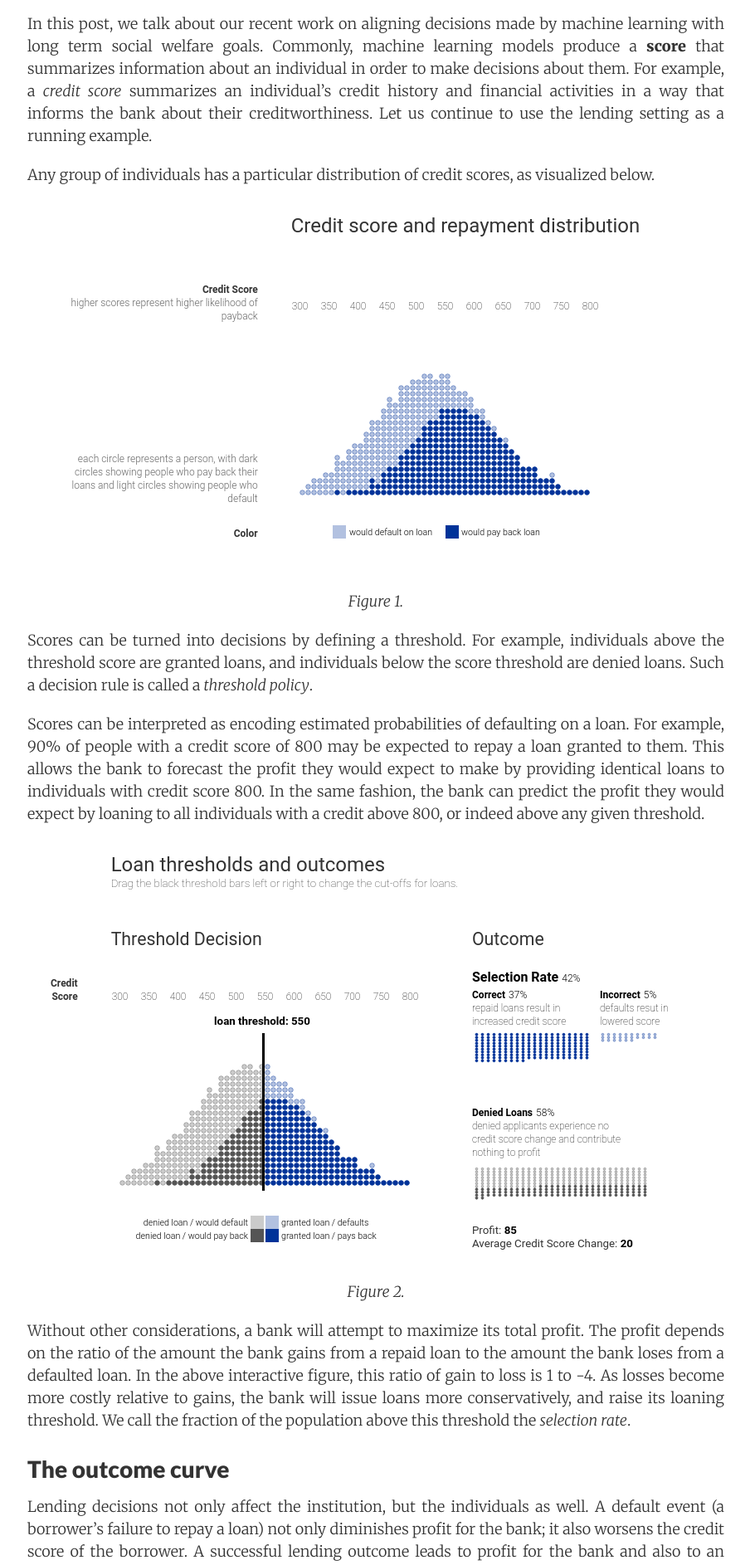
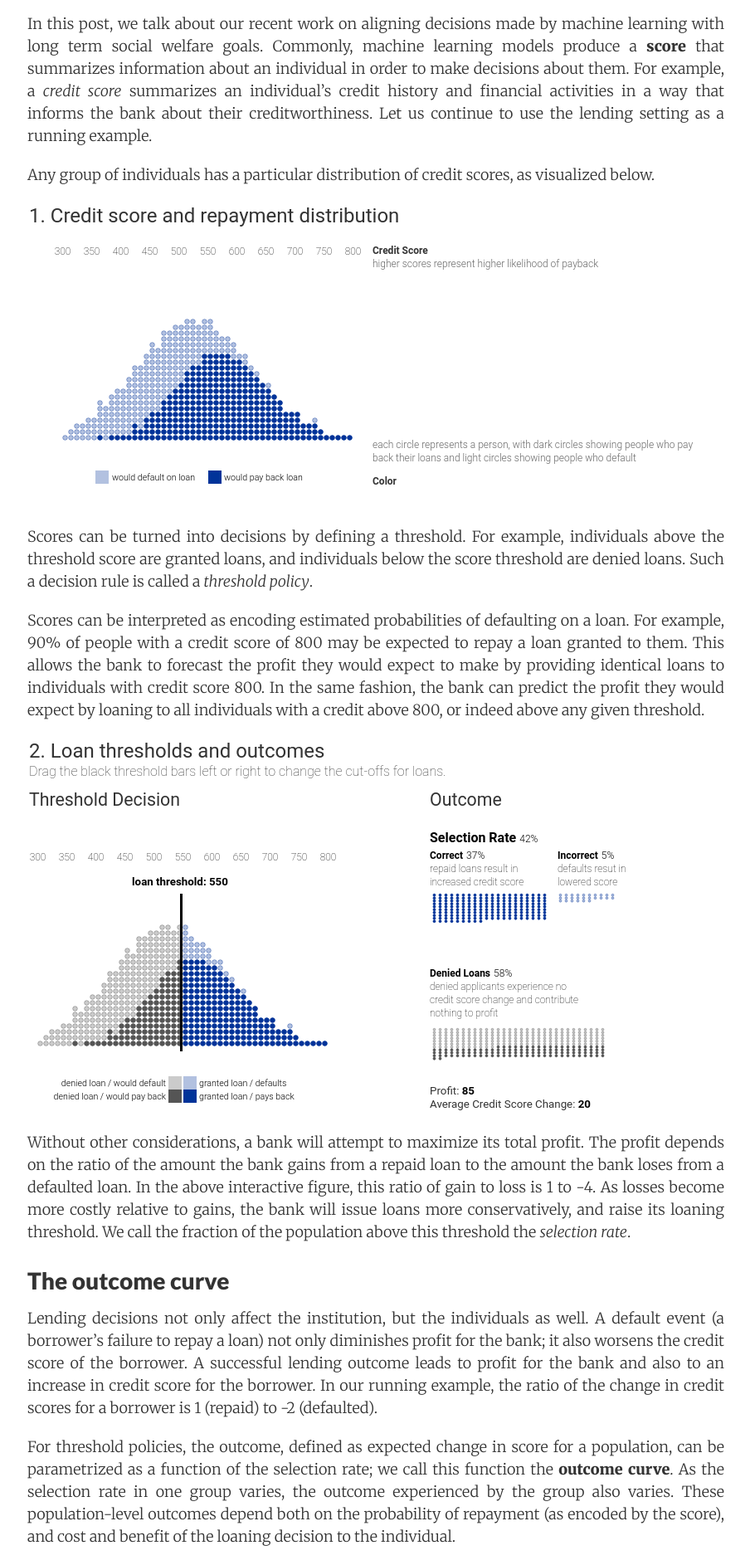
Before and after one commit to bairblog/bairblog.github.io, a Jekyll site: the page built from _posts/2018-05-17-delayed-impact.md, in a window 1280 px wide. Shown: the part 615-2501 px from the top of the page at 83% size, without its empty margins (187-1091 px from the left). Built offline with Jekyll 4.4.1, drawn with Linux system fonts in a browser that asks for light colours; nearby versions of some CDN libraries; some of the changed text lies outside the part shown.

Commit message:
figure layout changes and other todos

```diff
--- a/_includes/fairness_visualization/visualization.js
+++ b/_includes/fairness_visualization/visualization.js
@@ -1146,8 +1146,8 @@ function displayCurves(id, model, tprVal, fprVal, linked_model) {
   }
 
   var margin = {top: 10, right: 10, bottom: 20, left: 50},
-    width = 400 - margin.left - margin.right,
-    height = 150 - margin.top - margin.bottom;
+    width = 350 - margin.left - margin.right,
+    height = 110 - margin.top - margin.bottom;
       // set the ranges
   var x = d3.scaleLinear().range([0, width]);
   var y = d3.scaleLinear().range([0, height]);
@@ -1196,7 +1196,7 @@ function displayCurves(id, model, tprVal, fprVal, linked_model) {
   // gridlines in y axis function
   function make_y_gridlines() {
       return d3.axisLeft(y)
-          .ticks(5)
+          .ticks(4)
   }
 
   // add the X gridlines
@@ -1274,7 +1274,7 @@ function displayCurves(id, model, tprVal, fprVal, linked_model) {
   // Add the Y Axis
   svg.append("g")
         .attr('class', 'histogram-axis')
-        .call(d3.axisLeft(y).ticks(5));
+        .call(d3.axisLeft(y).ticks(4));
 
 
   function updateThreshold(t) {
@@ -1294,26 +1294,31 @@ function displayCurves(id, model, tprVal, fprVal, linked_model) {
  function singleHistogramTable() {
   document.getElementById('single-histogram-table').innerHTML = '<table>\
     <tr>\
+      <td colspan=2 align="left">\
+          <div class="figure-title">\
+          1. Credit score and repayment distribution\
+          </div>\
+      </td>\
       <td>&nbsp;</td>\
-      <td colspan=4 >\
-          <div class="figure-title">\
-          Credit score and repayment distribution\
-          </div>\
-      </td>\
     </tr>\
     <tr>\
+      <td valign="top" align="right", width="400">\
+        <div class="big-label" style="margin-bottom:20px"> </div>\
+        <div id="single-histogram"></div>\
+        <div id="single-histogram-legend" class="histogram-legend"></div>\
+      </td>\
       <td valign="top">\
         <table>\
-          <tr><td width="200" valign="top" align="right">\
-            <div style="margin-top:14px">\
+          <tr><td width="200" valign="top" align="left">\
+            <div style="margin-top:15px;margin-left:10px">\
             <span class="margin-bold">Credit Score</span><br>\
             <span class="margin-text">\
             higher scores represent higher likelihood of payback\
             </span>\
             </div>\
           </td></tr>\
-          <tr><td width="200" valign="bottom" align="right">\
-            <div style="margin-top:130px">\
+          <tr><td width="200" valign="bottom" align="left">\
+            <div style="margin-top:200px; margin-left:10px">\
             <span class="margin-text">\
             each circle represents a person,\
             with dark circles showing people who pay back their\
@@ -1321,18 +1326,13 @@ function displayCurves(id, model, tprVal, fprVal, linked_model) {
             </span>\
             </div>\
           </td></tr>\
-          <tr><td width="200" valign="bottom" align="right">\
-            <div style="margin-top:0px">\
+          <tr><td width="200" valign="bottom" align="left">\
+            <div style="margin-top:10px;margin-left:10px">\
             <span class="margin-bold">Color</span>\
             </div>\
           </td></tr>\
           </table>\
       </td>\
-      <td valign="top">\
-        <div class="big-label" style="margin-bottom:50px"> </div>\
-        <div id="single-histogram"></div>\
-        <div id="single-histogram-legend" class="histogram-legend"></div>\
-      </td>\
     </tr>\
   </table>';
  }
@@ -1340,10 +1340,9 @@ function displayCurves(id, model, tprVal, fprVal, linked_model) {
 function singleHistogramInteractiveTable() {
   document.getElementById('single-histogram-interactive-table').innerHTML = '<table>\
     <tr>\
-      <td>&nbsp;</td>\
       <td colspan=4>\
           <div class="figure-title">\
-          Loan thresholds and outcomes\
+          2. Loan thresholds and outcomes\
           </div>\
           <div class="figure-caption">\
           Drag the black threshold bars left or right to change the cut-offs for loans.<br>\
@@ -1351,31 +1350,6 @@ function singleHistogramInteractiveTable() {
       </td>\
     </tr>\
     <tr>\
-      <td valign="top">\
-        <table>\
-          <tr><td width="200" valign="top" align="right">\
-            <div style="margin-top:44px">\
-            <span class="margin-bold">Credit Score</span><br>\
-            <span class="margin-text">\
-            \
-            </span>\
-            </div>\
-          </td></tr>\
-          <tr><td width="200" valign="bottom" align="right">\
-            <div style="margin-top:160px">\
-            <span class="margin-text">\
-            \
-            </span>\
-            </div>\
-          </td></tr>\
-          <tr><td width="200" valign="bottom" align="right">\
-            <div style="margin-top:20px">\
-            <span class="margin-bold"></span>\
-            </div>\
-          </td></tr>\
-\
-        </table>\
-      </td>\
 \
       <td valign="top">\
         <div class="big-label" style="margin-bottom:50px">Threshold Decision</div>\
@@ -1399,7 +1373,7 @@ function singleHistogramInteractiveTable() {
 
  function comparisonTable() {
   document.getElementById('comparison-histogram-table').innerHTML = '<div class="figure-title">\
-    Simulating loan decisions for different groups\
+    4. Loan decisions for different groups\
   </div>\
   <div class="figure-caption">\
     Drag the black threshold bars left or right to change the cut-offs for loans.\
@@ -1418,10 +1392,10 @@ function singleHistogramInteractiveTable() {
         <div id="histogram-legend0_nocurves" class="histogram-legend"></div>\
         <div class="profit-readout"> Average Credit Score Change: <span class="readout" id="comparison0_chg"></div>\
       </td>\
-      <td width=20>&nbsp;</td>\
+      <td width=10>&nbsp;</td>\
       <td valign="top">\
         <!-- start upper right content label -->\
-        <div class="big-label" style="margin-left:10px">Red Population</div>\
+        <div class="big-label" style="margin-left:0px">Orange Population</div>\
         <!-- end upper right content label -->\
         <br><br>\
         <!-- start upper right content -->\
@@ -1434,7 +1408,7 @@ function singleHistogramInteractiveTable() {
     <tr>\
       <td valign="top">\
 \
-         <div id="profit-title" style="position:relative">\
+         <div id="profit-title" style="position:relative;margin:10px">\
            Total profit = <span id="total-profit_nocurves"></span>\
             <div style="position:absolute;left:-20;top:-20">\
             <svg>\
@@ -1445,7 +1419,7 @@ function singleHistogramInteractiveTable() {
             </div>\
           </div>\
       </td>\
-      <td width=20>&nbsp;</td>\
+      <td width=10>&nbsp;</td>\
       <td valign="top">\
       </td>\
     </tr>\
@@ -1453,11 +1427,11 @@ function singleHistogramInteractiveTable() {
 
 function comparisonCurvesTable() {
   document.getElementById('comparison-curves-table').innerHTML = '  <div class="figure-title">\
-    Simulating loan decisions for different groups\
+    6. Simulating loan decisions with constraints\
   </div>\
   <div class="figure-caption">\
-    Drag the black threshold bars left or right to change the cut-offs for loans.<br>\
-    Click on different preset loan strategies.\
+    Drag the black threshold bars left or right to change the cut-offs for loans.\
+    Click on preset loan strategies to seen fairness constraints in action.\
   </div>\
   <table>\
     <tr>\
@@ -1486,17 +1460,15 @@ function comparisonCurvesTable() {
     </tr>\
     <tr>\
       <td valign="top">\
-        <div class="big-label">Blue Population</div>\
-        <br><br>\
+        <div class="medium-label" style="margin-bottom:10px">Blue Population</div>\
         <div id="histogram0"></div>\
         <div id="histogram-legend0" class="histogram-legend"></div>\
       </td>\
-      <td width=20>&nbsp;</td>\
+      <td width=10>&nbsp;</td>\
       <td valign="top">\
         <!-- start upper right content label -->\
-        <div class="big-label" style="margin-left:10px">Red Population</div>\
+        <div class="medium-label" style="margin-left:0px;margin-bottom:10px">Orange Population</div>\
         <!-- end upper right content label -->\
-        <br><br>\
         <!-- start upper right content -->\
         <div id="histogram1"></div>\
         <div id="histogram-legend1" class="histogram-legend"></div>\
@@ -1504,40 +1476,41 @@ function comparisonCurvesTable() {
       </td>\
     </tr>\
     <tr>\
-      <td valign="top">\
+      <td colspan=3 valign="top" align="center">\
          <div id="profit-title" style="position:relative">\
-           Total profit = <span id="total-profit"></span>\
-            <div style="position:absolute;left:-20;top:-20">\
-            <svg>\
-            <rect class="annotation max-profit-annotation"\
-             x="10" y="10" width="230" height="50" rx="20" ry="20"\
-            />\
-            </svg>\
-            </div>\
+           Average credit score changes by group\
           </div>\
-      </td>\
-      <td width=20>&nbsp;</td>\
-      <td valign="top">\
       </td>\
     </tr>\
     <tr>\
-      <td valign="top" width=400>\
-        <div class="big-label" style="margin-bottom:20px;margin-left:10px">Average Credit Score Change</div>\
+      <td valign="top" width=400 align="right">\
         <div id="outcomes0">\
         \
         </div>\
-        <div class="big-label" style="margin-bottom:20px;margin-left:10px">Bank Profit</div>\
-        <div id="profits0">\
-                      \
-        </div>\
-      </td>\
-      <td width=20>&nbsp;</td>\
-      <td valign="top" width=400>\
-        <div class="big-label" style="margin-bottom:20px;margin-left:10px">Average Credit Score Change</div>\
+      </td>\
+      <td width=10>&nbsp;</td>\
+      <td valign="top" width=400 align="left">\
         <div id="outcomes1">\
         \
         </div>\
-        <div class="big-label" style="margin-bottom:20px;margin-left:10px">Bank Profit</div>\
+      </td>\
+\
+    </tr>\
+    <tr>\
+      <td colspan=3 valign="top" align="center">\
+         <div id="profit-title" style="position:relative;margin-top=10px">\
+           Bank profit by group (total = <span id="total-profit"></span>)\
+          </div>\
+      </td>\
+    </tr>\
+    <tr>\
+      <td valign="top" width=400 align="right">\
+        <div id="profits0" style="margin-bottom:20px">\
+                      \
+        </div>\
+      </td>\
+      <td width=10>&nbsp;</td>\
+      <td valign="top" width=400 align="left">\
         <div id="profits1">\
                       \
         </div>\
@@ -1551,7 +1524,7 @@ function singleCurvesTable() {
     <tr>\
       <td colspan=4>\
           <div class="figure-title">\
-          Loan thresholds and outcomes\
+          3. Loan thresholds and outcome curves\
           </div>\
           <div class="figure-caption">\
           Drag the black threshold bars left or right to change the cut-offs for loans.<br>\
@@ -1560,7 +1533,7 @@ function singleCurvesTable() {
     </tr>\
     <tr>\
       <td valign="top">\
-        <div class="big-label" style="margin-bottom:50px">Threshold Decision</div>\
+        <div class="big-label" style="margin-bottom:20px">Threshold Decision</div>\
         <div id="single-histogram1"></div>\
         <div id="single-histogram-legend1" class="histogram-legend"></div>\
       </td>\
@@ -1568,30 +1541,25 @@ function singleCurvesTable() {
       <td valign="top">\
         <div class="big-label" style="margin-bottom:20px;margin-left:10px">Outcome</div>\
         <div id="single-loans1"></div>\
-        <div class="profit-readout">Profit: <span class="readout" id="single-profit1"></span><br>\
-          Average Credit Score Change: <span class="readout" id="single-scorechange1"></div>\
       </td>\
     </tr>\
     <tr>\
       <td valign="top" width=400>\
-        <div class="big-label" style="margin-bottom:20px;margin-left:10px">Average Credit Score Change</div>\
+        <div class="big-label" style="margin-bottom:20px;margin-left:10px">\
+        Average Credit Score Change: \
+        <span class="readout" id="single-scorechange1"></div>\
         <div id="single-outcomes">\
           \
 \
         </div>\
-        <div class="big-label" style="margin-bottom:20px;margin-left:10px">Bank Profit</div>\
-        <div id="single-profits">\
-                        \
-        \
-        </div>\
-      </td>\
-      <td></td>\
-      <td width=100>\
-            <div style="margin-top:360px">\
-            <span class="margin-bold">Selection Rate</span><br>\
-            <span class="margin-text">\
-            loan thresholds are equivalent to selection rates\
-            </span></div>\
+      </td>\
+      <td colspan=2 width=100>\
+            <div class="big-label" style="margin-bottom:20px;margin-left:10px">\
+            Bank Profit:\
+            <span class="readout" id="single-profit1"></span></div>\
+              <div id="single-profits">\
+              \
+              </div>\
       </td>\
     </tr>\
   </table>'; }
--- a/_posts/2018-05-17-delayed-impact.md
+++ b/_posts/2018-05-17-delayed-impact.md
@@ -15,16 +15,16 @@ jsarr:
                    - fairness_visualization/visualization.js
                    - fairness_visualization/d3.min.js
 ---
-
 <style type="text/css">
   td {
     font-size: 10pt;
-    font-family: Roboto;
+    font-family: 'Roboto', sans-serif;
     border: none !important;
+    padding: 0 !important;
   }
   ul {
     line-height: 180%;
-    font-family: Roboto;
+    font-family: 'Roboto', sans-serif;
   }
   .thin {
     width: 170px;
@@ -36,7 +36,7 @@ jsarr:
     stroke: #d00;
     stroke-width: 5;
     fill:none;
-    font-family: Roboto;
+    font-family: 'Roboto', sans-serif;
   }
   .demo {
     font: 10pt;
@@ -49,7 +49,7 @@ jsarr:
     width: 100%;
     background: #555;
     opacity: .5;
-    font-family: Roboto;
+    font-family: 'Roboto', sans-serif;
   }
   .broken {
     color: #f00;
@@ -59,64 +59,69 @@ jsarr:
   }
   .title {
     font-weight: 700;
-    font-family: Roboto;
+    font-family: 'Roboto', sans-serif;
   }
   .big-label {
     font-size: 16pt;
-    font-family: Roboto;
+    font-family: 'Roboto', sans-serif;
+  }
+  .medium-label {
+    font-size: 12pt;
+    font-family: 'Roboto', sans-serif;
   }
   .figure-title {
     font-size: 24px;
     font-weight: 400;
-    font-family: Roboto;
+    font-family: 'Roboto', sans-serif;
   }
   .figure-caption {
     font-weight:100;
-    margin-bottom: 20px;
-    font-family: Roboto;
+    font-size: 12pt;
+    margin-bottom: 10px;
+    font-family: 'Roboto', sans-serif;
   }
   .histogram-axis text {
-    font: 9pt Roboto;
+    font: 9pt 'Roboto', sans-serif;
     font-weight: 100;
     color: #000;
   }
   .histogram-legend {
     margin-top: 16px;
-    font-family: Roboto;
+    font-family: 'Roboto', sans-serif;
   }
   .instructions {
     font-weight: 700;
-    font-family: Roboto;
+    font-family: 'Roboto', sans-serif;
   }
   .correctness-label {
     font-size: 9pt;
     font-weight: 700;
     color: #000;
-    font-family: Roboto;
+    font-family: 'Roboto', sans-serif;
   }
   .explanation {
     font-size: 9pt;
     font-weight: 100;
     color: #ccc;
-    font-family: Roboto;
+    font-family: 'Roboto', sans-serif;
   }
   .pie-label {
     font-size: 9pt;
     font-weight: 700;
     color: #000;
-    font-family: Roboto;
+    font-family: 'Roboto', sans-serif;
   }
   .pie-label1 {
     font-size: 12pt;
     font-weight: 700;
     color: #000;
-    font-family: Roboto;
+    font-family: 'Roboto', sans-serif;
   }
   .pie-number {
     font-size: 9pt;
     font-weight: 300;
     color: #000;
-    font-family: Roboto;
+    font-family: 'Roboto', sans-serif;
   }
   .line {
     fill: none;
@@ -147,47 +152,47 @@ jsarr:
     font-size: 8pt;
     font-weight: 300;
     color: #666;
-    font-family: Roboto;
+    font-family: 'Roboto', sans-serif;
   }
   .bold-label {
     font-size: 10pt;
     font-weight: 700;
-    font-family: Roboto;
+    font-family: 'Roboto', sans-serif;
   }
   .margin-text {
     font-size: 9pt;
     font-weight: 300;
     color: #666;
-    font-family: Roboto;
+    font-family: 'Roboto', sans-serif;
   }
   .margin-bold {
     font-size: 9pt;
     font-weight: 700;
-    font-family: Roboto;
+    font-family: 'Roboto', sans-serif;
   }
   .domain {
     display: none;
   }
   .profit-readout {
     margin-left: 10px;
-    font-family: Roboto;
+    font-family: 'Roboto', sans-serif;
   }
   #profit-title {
     font-size: 18pt;
-    font-family: Roboto;
+    font-family: 'Roboto', sans-serif;
   }
   #total-profit {
     font-size: 18pt;
     font-weight: 700;
-    font-family: Roboto;
+    font-family: 'Roboto', sans-serif;
   }
   #top-sidebar {
     font-size: 10pt;
     color: #555;
-    font-family: Roboto;
+    font-family: 'Roboto', sans-serif;
   }
   #single-histogram-table {
-    font-family: Roboto;
+    font-family: 'Roboto', sans-serif;
   }
 </style>
 
@@ -216,9 +221,6 @@ visualized below.
 <div id="single-histogram-table">
 </div>
 
-<p style="text-align:center;">
-<i>Figure 1.</i>
-</p>
 
 Scores can be turned into decisions by defining a threshold. For example,
 individuals above the threshold score are granted loans, and individuals below
@@ -236,9 +238,6 @@ any given threshold.
 
 <div id="single-histogram-interactive-table">
 </div>
-<p style="text-align:center;">
-<i>Figure 2.</i>
-</p>
 
 
 Without other considerations, a bank will attempt to maximize its total profit.
@@ -269,9 +268,6 @@ and benefit of the loaning decision to the individual.
 <center>
   <img src="/assets/delayed_impact/outcome_curve_blog.png" alt="drawing" style="width: 500px;"/>
 </center>
-<p style="text-align:center;">
-<i>Figure 3.</i>
-</p>
 
 
 The above figure shows the outcome curve for a typical population. When enough
@@ -291,9 +287,6 @@ the case in the red striped region.
 
 <div id="single-curves-table">
 </div>
-<p style="text-align:center;">
-<i>Figure 4.</i>
-</p>
 
 
 
@@ -317,16 +310,13 @@ avoiding the differential outcomes that a fixed-threshold decision could invoke.
 
 <div id="comparison-histogram-table">
 </div>
-<p style="text-align:center;">
-<i>Figure 5.</i>
-</p>
 
 
 It makes sense to ask what choices of thresholds lead to an expected improvement
 in the score distribution within the blue group. As we mentioned before, an
 unconstrained bank policy would maximize profit, choosing thresholds that meet a
 break-even point above which it is profitable to give out loans. In fact, the
-profit-maximizing threshold (a credit score of **XXX TODO**) is the same for
+profit-maximizing threshold (a credit score of 580) is the same for
 both groups.
 
 
@@ -363,9 +353,6 @@ point of causing relative harm in the blue population.
 
 <div id="comparison-curves-table">
 </div>
-<p style="text-align:center;">
-<i>Figure 6.</i>
-</p>
 
 
 If the goal of employing fairness criteria is to increase or equalize long term
```
